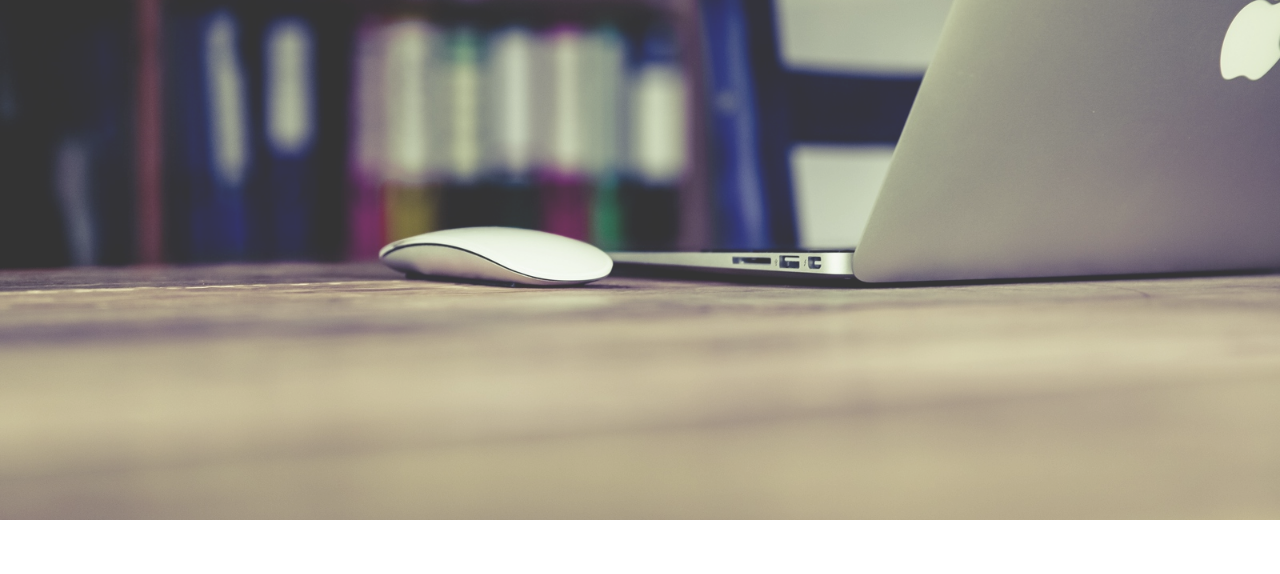
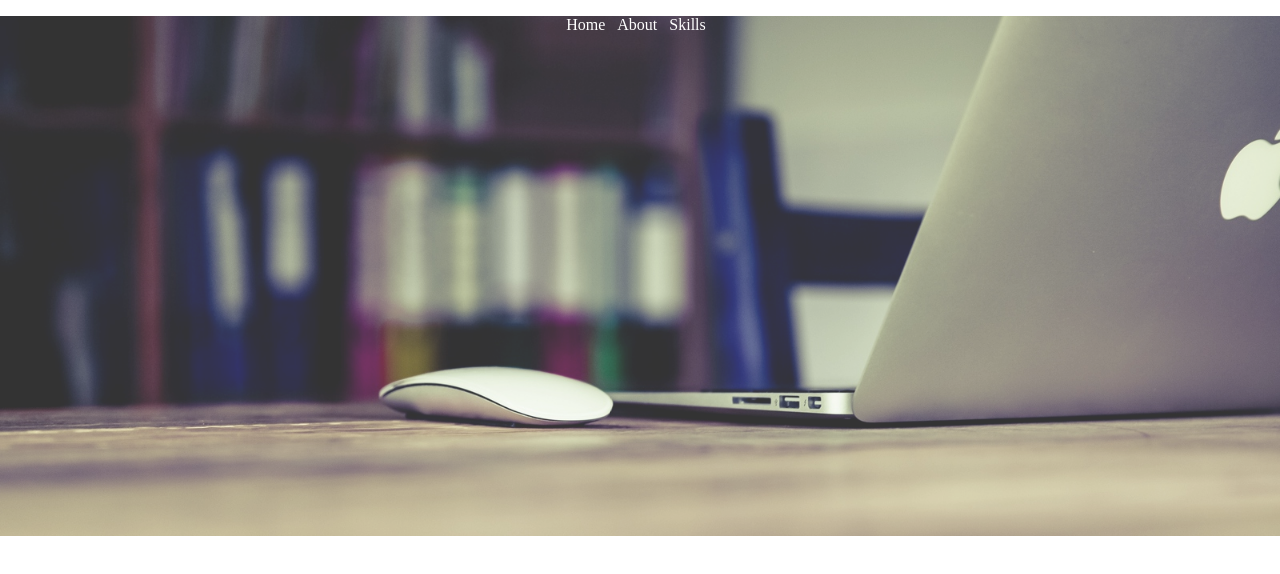
Before and after one commit to Rahul-Agg/WebDevelopment, a plain HTML site: page Resume/index.html in a window 1280 px wide. Drawn offline with Linux system fonts and the light colour scheme.

Commit message:
Adding Navigation

```diff
--- a/Resume/index.html
+++ b/Resume/index.html
@@ -2,25 +2,40 @@
 <html>
 <head>
     <title>
-        Rahul Aggarwal
+      Rahul Aggarwal
     </title>
     <link rel="stylesheet" type="text/css" href="style.css">
 </head>
 <body>
 
     <header id="body-header">
+        <nav>
+
+            <ul class="horizontal-list text-center">
+
+                <li>
+                    <a href="#" > Home </a>
+                </li>
+                <li>
+                    <a href="#about" > About </a>
+                </li>
+                <li>
+                    <a href="#skills" > Skills </a>
+                </li>
+
+            </ul>
+
+        </nav>
 
     </header>
     <main>
 
         <section id="about">
-
         </section>
 
         <section id="skills">
 
         </section>
-
 
         <section id="experience">
 
@@ -41,4 +56,5 @@
     </main>
 
 </body>
+
 </html>
--- a/Resume/style.css
+++ b/Resume/style.css
@@ -1,6 +1,8 @@
 body{
     margin: 0px;
 }
+
+/* Body Header */
 
 #body-header{
     height: 65vh;
@@ -8,4 +10,33 @@ body{
     background-image: url(image/macbook_mouse.jpg);
     background-size: cover;
     background-position: center;
+    background-attachment: fixed;
 }
+
+/* Horizontal Lists */
+
+.horizontal-list{
+    list-style: none;
+    padding-left: 0px;
+}
+
+.horizontal-list li{
+    display: inline-block;
+    margin: 0px 8px 8px 0px;
+}
+
+
+.horizontal-list li a{
+    color: white;
+    text-decoration: none;
+    transition: color 0.5s, border-bottom 4s;
+}
+
+.horizontal-list li a:hover{
+    color: lightgrey;
+    border-bottom: 1px solid white;
+}
+
+.text-center{
+    text-align: center;
+}
```
Lines whose indentation alone changed are shown as unchanged.
